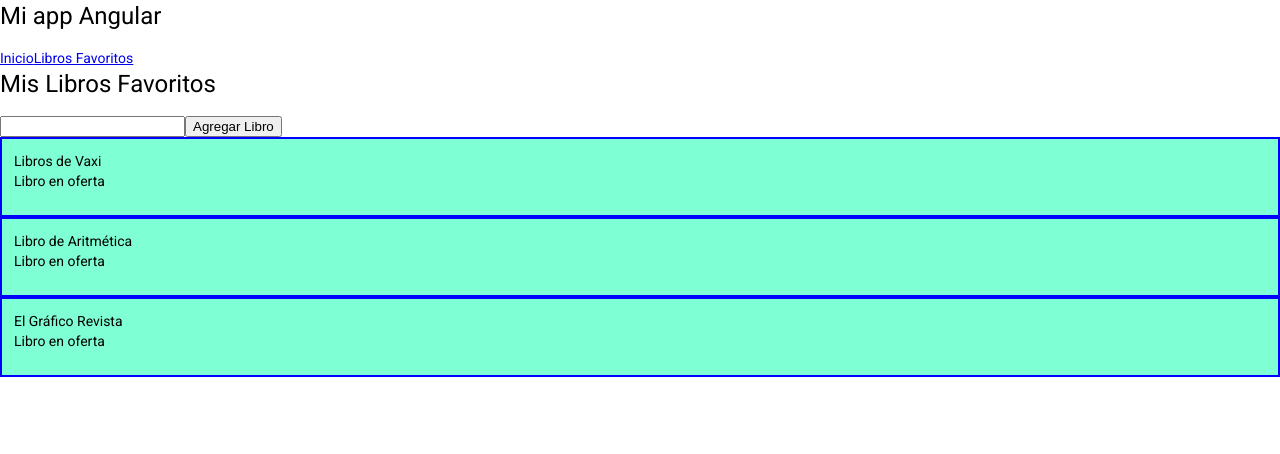
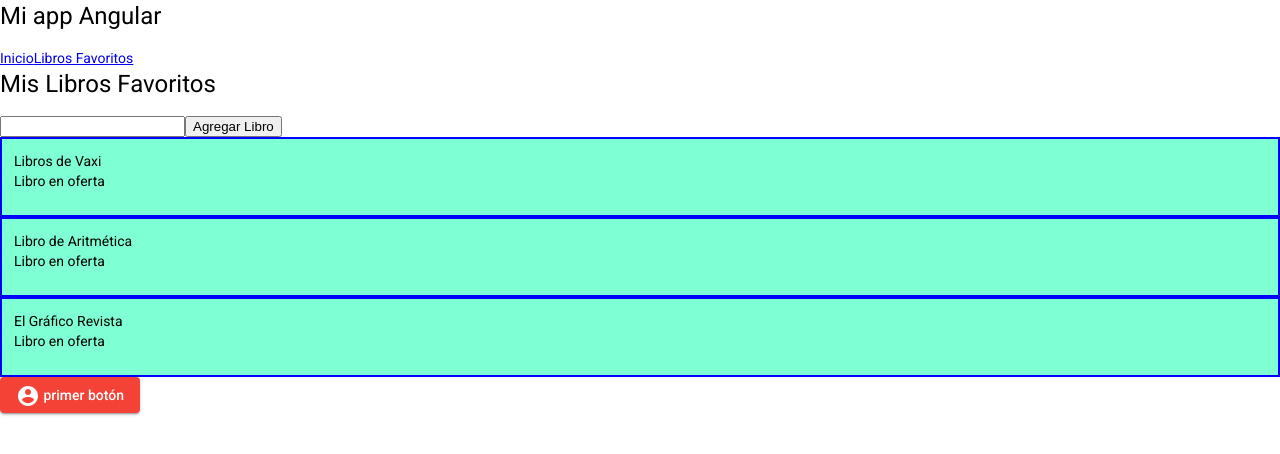
Before and after one commit to RafaelAnderson/Angular-Basic, an Angular app in the folder mi-web-app/: page /libros in a window 1280 px wide. Shown: the top 454 px of the page. Built offline with nearby package versions, Linux system fonts and the light colour scheme.

Commit message:
3.23 Agregando Angular Material

```diff
--- a/mi-web-app/src/app/app.component.html
+++ b/mi-web-app/src/app/app.component.html
@@ -2,3 +2,6 @@
 <a routerLink="/">Inicio</a>
 <a routerLink="/libros">Libros Favoritos</a>
 <router-outlet></router-outlet>
+<button mat-raised-button color="warn">
+  <mat-icon> account_circle </mat-icon> primer botón
+</button>
--- a/mi-web-app/src/app/app.module.ts
+++ b/mi-web-app/src/app/app.module.ts
@@ -15,6 +15,7 @@
 import { LibrosService } from './services/libros.service';
 import { InicioComponent } from './inicio.component';
 import { BrowserAnimationsModule } from '@angular/platform-browser/animations';
+import { MaterialModule } from './material.module';
 
 
 @NgModule({
@@ -29,7 +30,8 @@
     BrowserModule,
     AppRoutingModule,
     FormsModule, // Formularios en Angular
-    BrowserAnimationsModule
+    BrowserAnimationsModule,
+    MaterialModule
   ],
   providers: [LibrosService],
   bootstrap: [AppComponent]
```
Also changed, not shown: mi-web-app/src/app/material.module.ts (added, +9 -0 lines).
